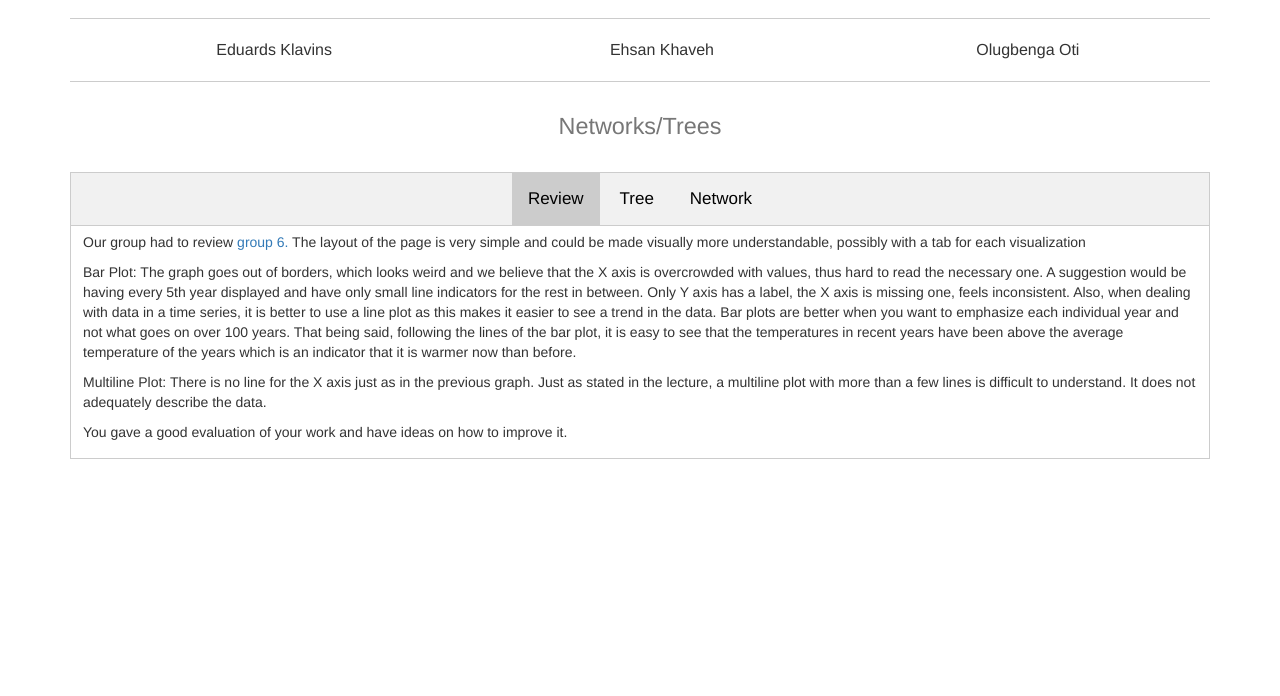
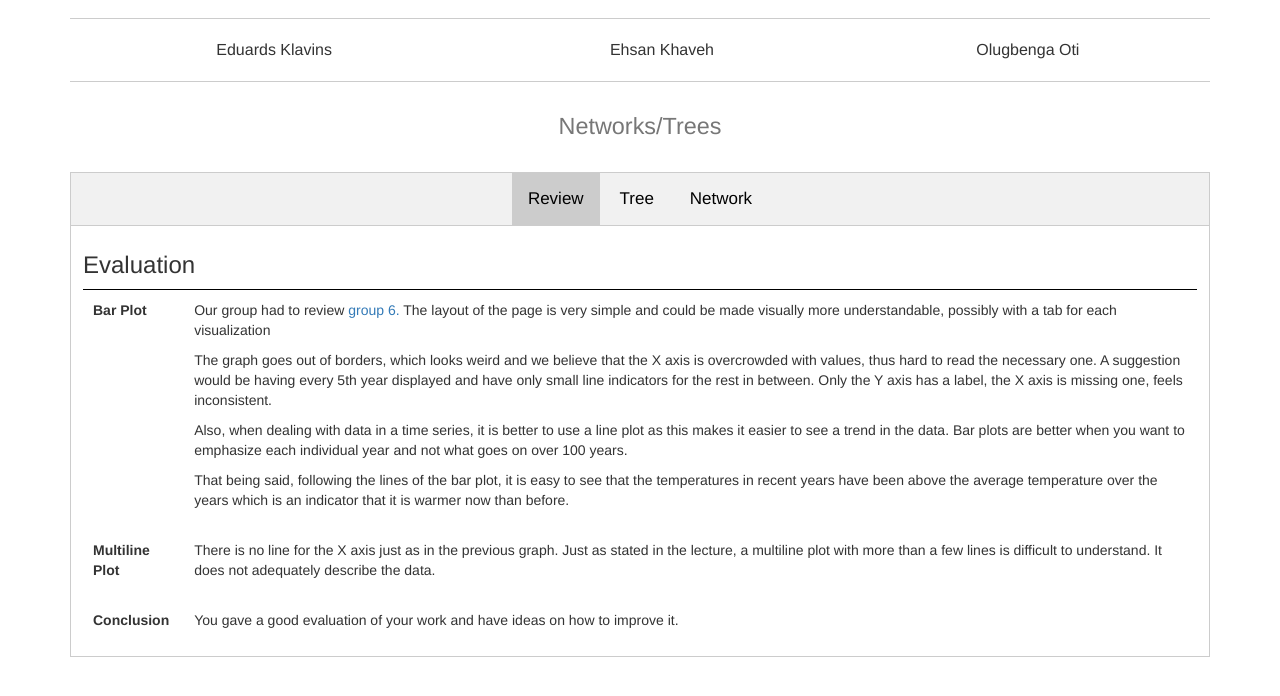
Before and after one commit to DIKU-IDE2016/Project3, a plain HTML site: page index.html in a window 1280 px wide. Both pictures are taken after a click on the link "Review". Shown: the part 82-778 px from the top of the page. Drawn offline with nearby package versions, Linux system fonts and the light colour scheme.

Commit message:
review made to look nicer

```diff
--- a/index.html
+++ b/index.html
@@ -61,19 +61,42 @@
 			</ul>
 
 	    	<div id="vis1_box" class="tabcontent">
+	    		<h3>Evaluation</h3>
+	    		<table class="discussion">
+					<tr>
+						<td class="a"><b>Bar Plot</b></td>
+						<td>
 						<p>
 	    				Our group had to review <a href="https://rcoor.github.io/IDEassignment2/index.html">group 6.</a> The layout of the page is very simple and could be made visually more understandable, possibly with a tab for each visualization
 	    				</p>
 						<p>
-	    		Bar Plot: The graph goes out of borders, which looks weird and we believe that the X axis is overcrowded with values, thus hard to read the necessary one. A suggestion would be having every 5th year displayed and have only small line indicators for the rest in between. Only Y axis has a label, the X axis is missing one, feels inconsistent.
-	    		 Also, when dealing with data in a time series, it is better to use a line plot as this makes it easier to see a trend in the data. Bar plots are better when you want to emphasize each individual year and not what goes on over 100 years. That being said, following the lines of the bar plot, it is easy to see that the temperatures in recent years have been above the average temperature of the years which is an indicator that it is warmer now than before.
+						The graph goes out of borders, which looks weird and we believe that the X axis is overcrowded with values, thus hard to read the necessary one. A suggestion would be having every 5th year displayed and have only small line indicators for the rest in between. Only the Y axis has a label, the X axis is missing one, feels inconsistent.
 						</p>
 						<p>
-	    		Multiline Plot: There is no line for the X axis just as in the previous graph. Just as stated in the lecture, a multiline plot with more than a few lines is difficult to understand. It does not adequately describe the data.
+	    		 		Also, when dealing with data in a time series, it is better to use a line plot as this makes it easier to see a trend in the data. Bar plots are better when you want to emphasize each individual year and not what goes on over 100 years.
 	    		 		</p>
+	    		 		<p>
+	    		 		That being said, following the lines of the bar plot, it is easy to see that the temperatures in recent years have been above the average temperature over the years which is an indicator that it is warmer now than before.
+						</p>
+						</td>
+					</tr>
+	    			<tr>
+	    				<td class="a"><b>Multiline Plot</b></td>
+						<td>
+						<p>
+						There is no line for the X axis just as in the previous graph. Just as stated in the lecture, a multiline plot with more than a few lines is difficult to understand. It does not adequately describe the data.
+						</p>
+						</td>
+	    			</tr>
+	    			<tr>
+	    				<td class="a"><b>Conclusion</b></td>
+						<td>
 						<p>
 						You gave a good evaluation of your work and have ideas on how to improve it.
 						</p>
+						</td>
+	    			</tr>
+	    		</table>
  			</div>
  			<div id="vis2_box" class="tabcontent">
         		<div class="jumbotron" id ="vis2_div">
```
Lines whose indentation alone changed are shown as unchanged.
